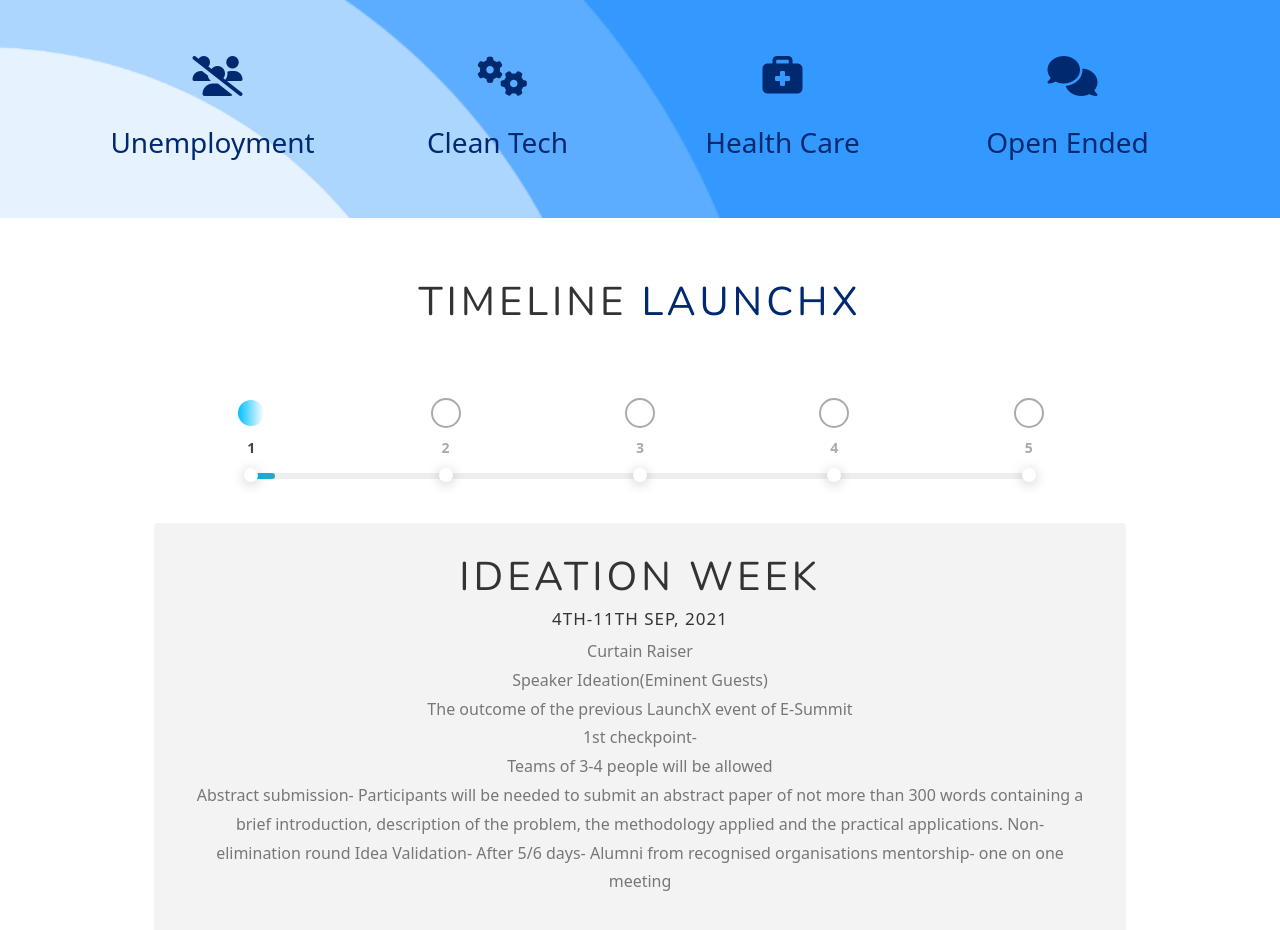
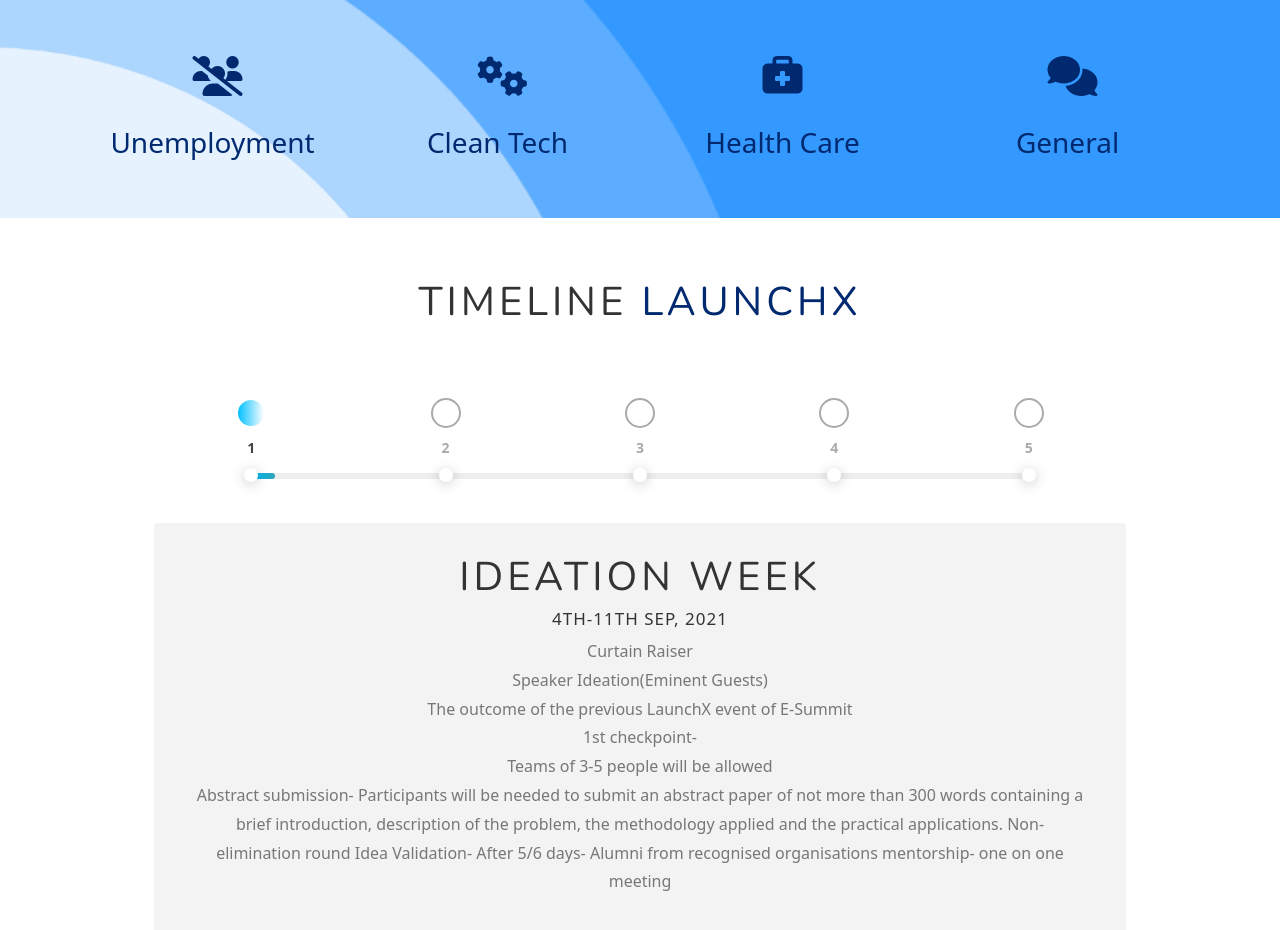
Before and after one commit to AryamanLohar/LaunchX-.1-2021, a plain HTML site: page index.html in a window 1280 px wide. Shown: the part 1520-2450 px from the top of the page. Drawn offline with nearby package versions, Linux system fonts and the light colour scheme.

Commit message:
Update index.html

```diff
--- a/index.html
+++ b/index.html
@@ -89,7 +89,7 @@
                 <div class="icon">
                   <i class="fas fa-comments"></i>
                 </div>
-                    <h3>Open Ended</h3>
+                    <h3>General</h3>
             </div>
           </div>
     </div>
@@ -125,7 +125,7 @@
 Speaker Ideation(Eminent Guests)<br>
 The outcome of the previous LaunchX event of E-Summit<br>
 1st checkpoint-<br>
-Teams of 3-4 people will be allowed<br>
+Teams of 3-5 people will be allowed<br>
 Abstract submission- Participants will be needed to submit an abstract paper of not more than 300 words containing a brief introduction, description of the problem, the methodology applied and the practical applications.
 Non-elimination round Idea Validation- After 5/6 days- Alumni from recognised organisations mentorship- one on one meeting
 </p>
```
